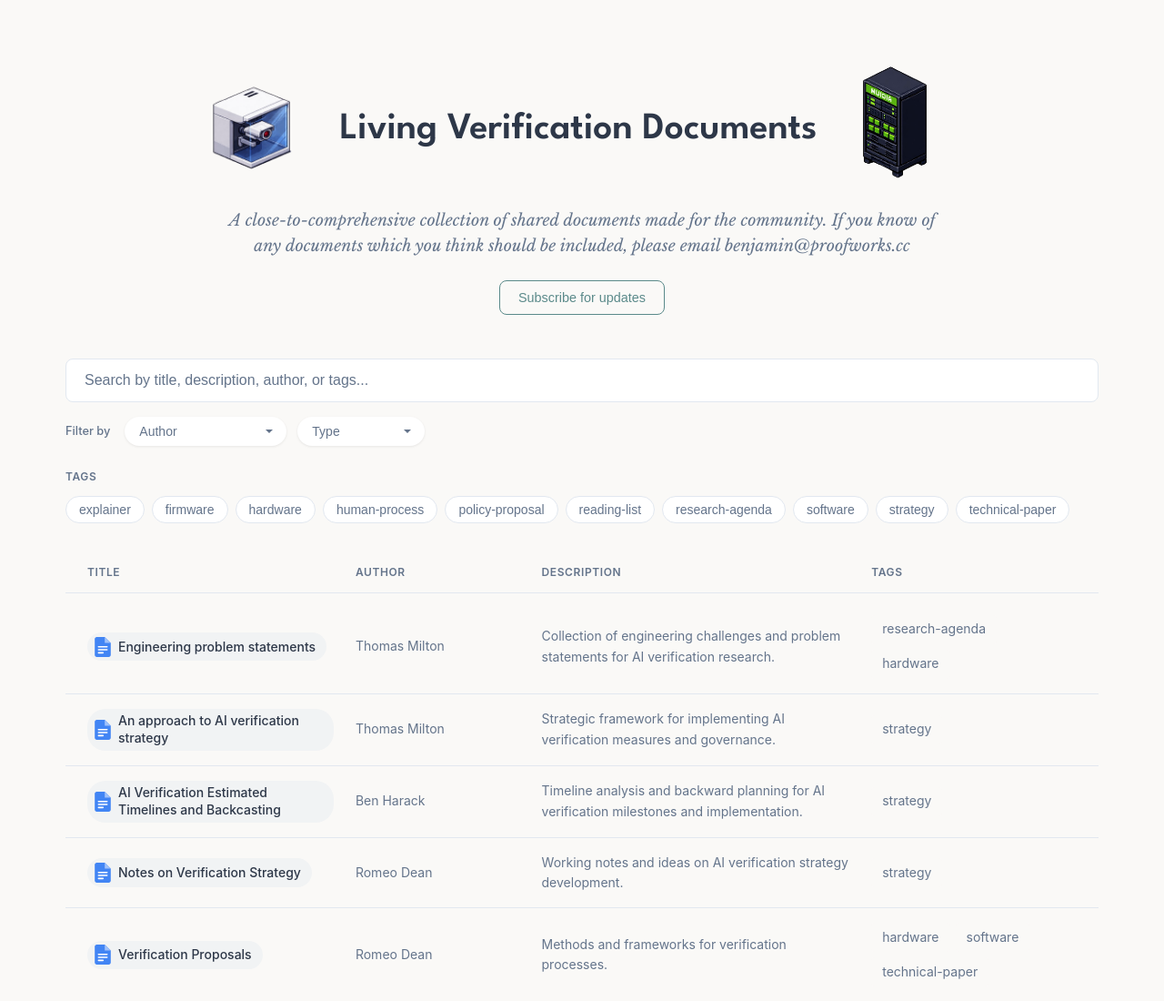
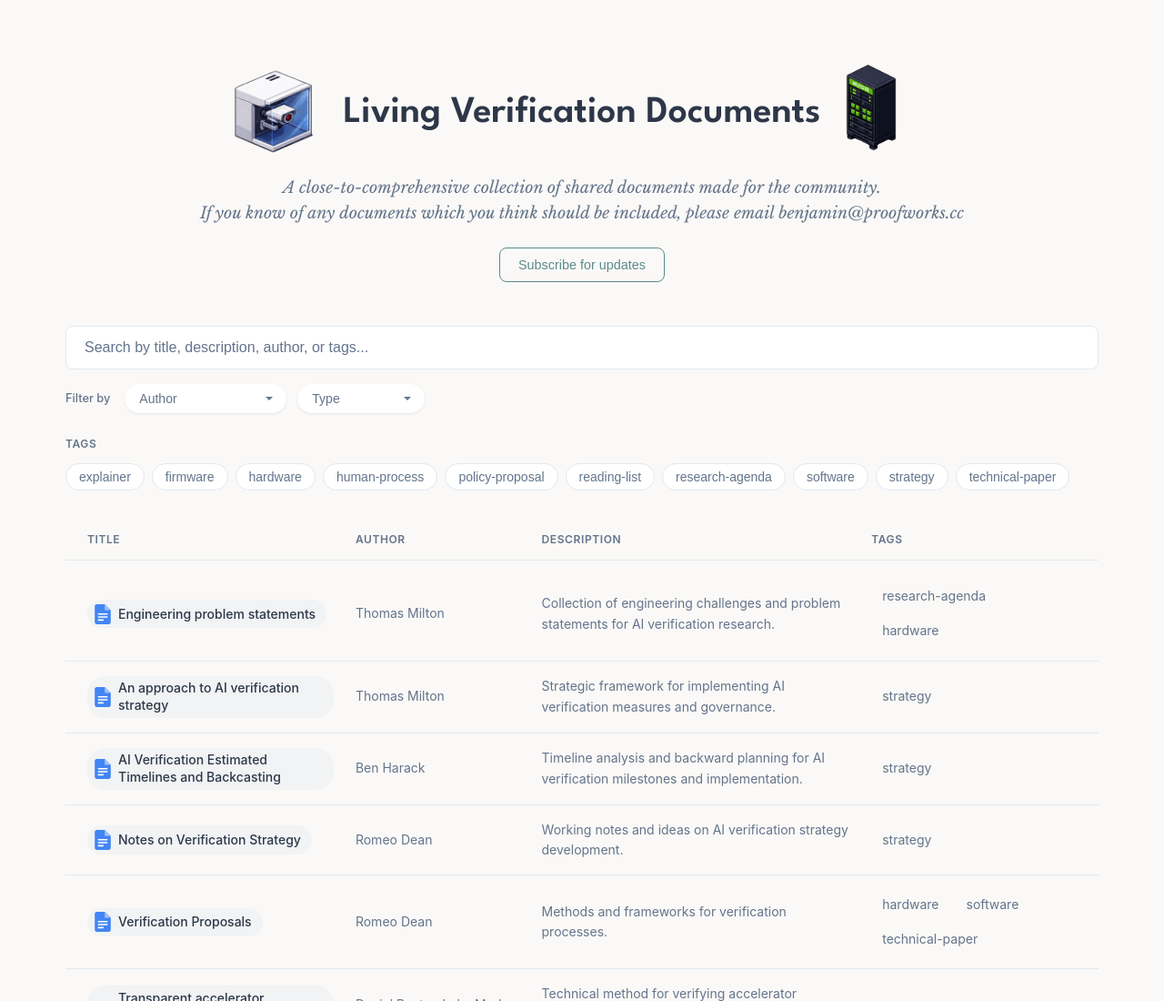
Before and after one commit to BenjaminHodgkiss/proofworks, a website: page living-docs/index.html in a window 1280 px wide. Shown: the top 1100 px of the page at 91% size. Drawn offline with nearby package versions, Linux system fonts and the light colour scheme.

Commit message:
formatting en masse

```diff
--- a/living-docs/index.html
+++ b/living-docs/index.html
@@ -12,12 +12,15 @@
 <body>
   <div class="container">
     <header>
-      <div class="title-container">
-        <img src="../Camera enclosure 8-bit.png" alt="Camera enclosure" class="header-image left">
-        <h1>Living Verification Documents</h1>
-        <img src="../Server rack 8-bit.png" alt="Server rack" class="header-image right">
+      <div class="header-content">
+        <div class="title-container">
+          <img src="../Camera enclosure 8-bit.png" alt="Camera enclosure" class="header-image left">
+          <h1>Living Verification Documents</h1>
+          <img src="../Server rack 8-bit.png" alt="Server rack" class="header-image right">
+        </div>
+        <p class="subtitle">A close-to-comprehensive collection of shared documents made for the community.<br>
+          If you know of any documents which you think should be included, please email benjamin@proofworks.cc</p>
       </div>
-      <p class="subtitle">A close-to-comprehensive collection of shared documents made for the community. If you know of any documents which you think should be included, please email benjamin@proofworks.cc</p>
       <button class="subscribe-btn" id="subscribe-btn">Subscribe for updates</button>
     </header>
 
--- a/status-pages.css
+++ b/status-pages.css
@@ -1,4 +1,19 @@
 /* Shared styles for status pages (verified, error, unsubscribed, etc.) */
+:root {
+  --bg-primary: #faf9f7;
+  --text-primary: #2d3748;
+  --text-secondary: #64748b;
+  --accent: #5b8a8a;
+  --accent-hover: #4a7373;
+  --radius: 8px;
+
+  /* Spacing scale */
+  --space-sm: 0.5rem;
+  --space-md: 1rem;
+  --space-lg: 1.5rem;
+  --space-xl: 2rem;
+}
+
 body {
   font-family: -apple-system, BlinkMacSystemFont, 'Segoe UI', Roboto, sans-serif;
   display: flex;
@@ -6,19 +21,19 @@ body {
   align-items: center;
   min-height: 100vh;
   margin: 0;
-  background-color: #faf9f7;
-  color: #333;
+  background-color: var(--bg-primary);
+  color: var(--text-primary);
 }
 
 .container {
   text-align: center;
-  padding: 40px;
+  padding: var(--space-xl);
   max-width: 400px;
 }
 
 h1 {
-  color: #5b8a8a;
-  margin-bottom: 16px;
+  color: var(--accent);
+  margin-bottom: var(--space-md);
 }
 
 h1.error {
@@ -30,12 +45,12 @@ h1.warning {
 }
 
 p {
-  color: #666;
+  color: var(--text-secondary);
   line-height: 1.6;
 }
 
 a {
-  color: #5b8a8a;
+  color: var(--accent);
   text-decoration: none;
 }
 
@@ -45,15 +60,15 @@ a:hover {
 
 .btn {
   display: inline-block;
-  padding: 12px 24px;
-  background-color: #5b8a8a;
+  padding: 0.75rem var(--space-lg);
+  background-color: var(--accent);
   color: white;
   text-decoration: none;
-  border-radius: 4px;
-  margin-top: 16px;
+  border-radius: var(--radius);
+  margin-top: var(--space-md);
 }
 
 .btn:hover {
-  background-color: #4a7979;
+  background-color: var(--accent-hover);
   text-decoration: none;
 }
--- a/styles.css
+++ b/styles.css
@@ -15,6 +15,14 @@
   --shadow-hover: 0 4px 12px rgba(0, 0, 0, 0.1);
   --radius: 8px;
   --transition: 0.2s ease;
+
+  /* Spacing scale */
+  --space-xs: 0.25rem;
+  --space-sm: 0.5rem;
+  --space-md: 1rem;
+  --space-lg: 1.5rem;
+  --space-xl: 2rem;
+  --space-2xl: 3rem;
 }
 
 /* Reset & Base */
@@ -40,31 +48,33 @@ body {
 /* Header */
 header {
   text-align: center;
-  margin-bottom: 3rem;
+  margin-bottom: var(--space-2xl);
+}
+
+.header-content {
+  display: block;
 }
 
 .title-container {
-  display: flex;
+  display: grid;
+  grid-template-columns: 1fr auto 1fr;
   align-items: center;
-  justify-content: center;
-  gap: 1.5rem;
-  margin-bottom: 0.5rem;
+  gap: var(--space-md);
+  margin-bottom: var(--space-sm);
 }
 
 .header-image {
-  width: 90px;
   height: 90px;
+  width: auto;
   object-fit: contain;
 }
 
 .header-image.left {
-  margin-right: 0.75rem;
+  justify-self: end;
 }
 
 .header-image.right {
-  width: 116px;
-  height: 116px;
-  margin-left: -0.5rem;
+  justify-self: start;
 }
 
 h1 {
@@ -79,14 +89,14 @@ h1 {
   font-family: 'Libre Baskerville', serif;
   font-style: italic;
   color: var(--text-secondary);
-  margin: 0 auto;
+  margin: 0;
   font-size: 1.1rem;
-  max-width: 800px;
 }
 
 /* Subscribe Button */
 .subscribe-btn {
-  margin-top: 1.5rem;
+  display: block;
+  margin: 1.5rem auto 0;
   padding: 0.625rem 1.25rem;
   font-size: 0.9rem;
   font-weight: 500;
@@ -527,6 +537,17 @@ h1 {
   display: block;
 }
 
+/* Layout Utilities */
+.center-content {
+  display: flex;
+  flex-direction: column;
+  align-items: center;
+}
+
+.text-center {
+  text-align: center;
+}
+
 /* Footer */
 footer {
   margin-top: 4rem;
@@ -568,18 +589,7 @@ footer p {
   }
 
   .header-image {
-    width: 120px;
     height: 120px;
-  }
-
-  .header-image.left {
-    margin-right: 0.75rem;
-  }
-
-  .header-image.right {
-    width: 156px;
-    height: 156px;
-    margin-left: -1rem;
   }
 
   .filters-section {
```
Also changed, not shown: .claude/settings.local.json.
